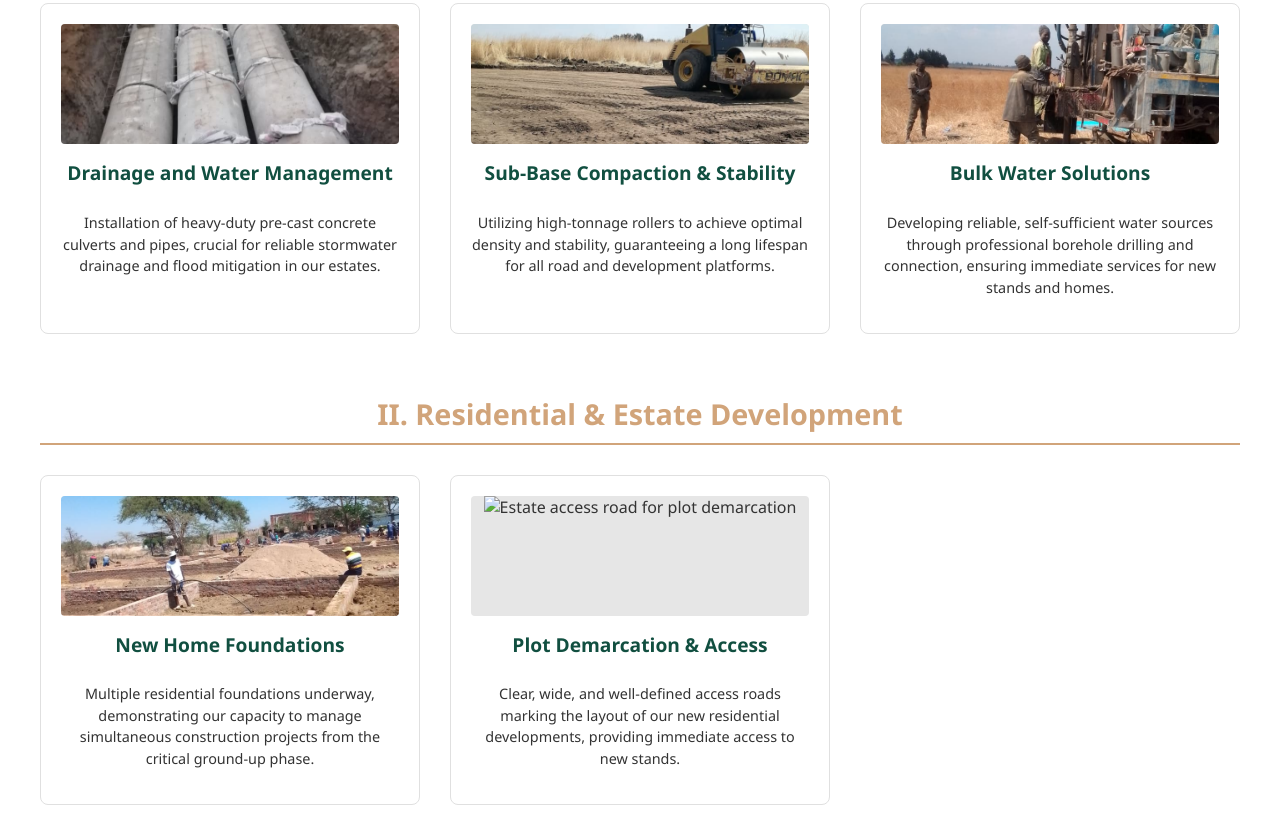
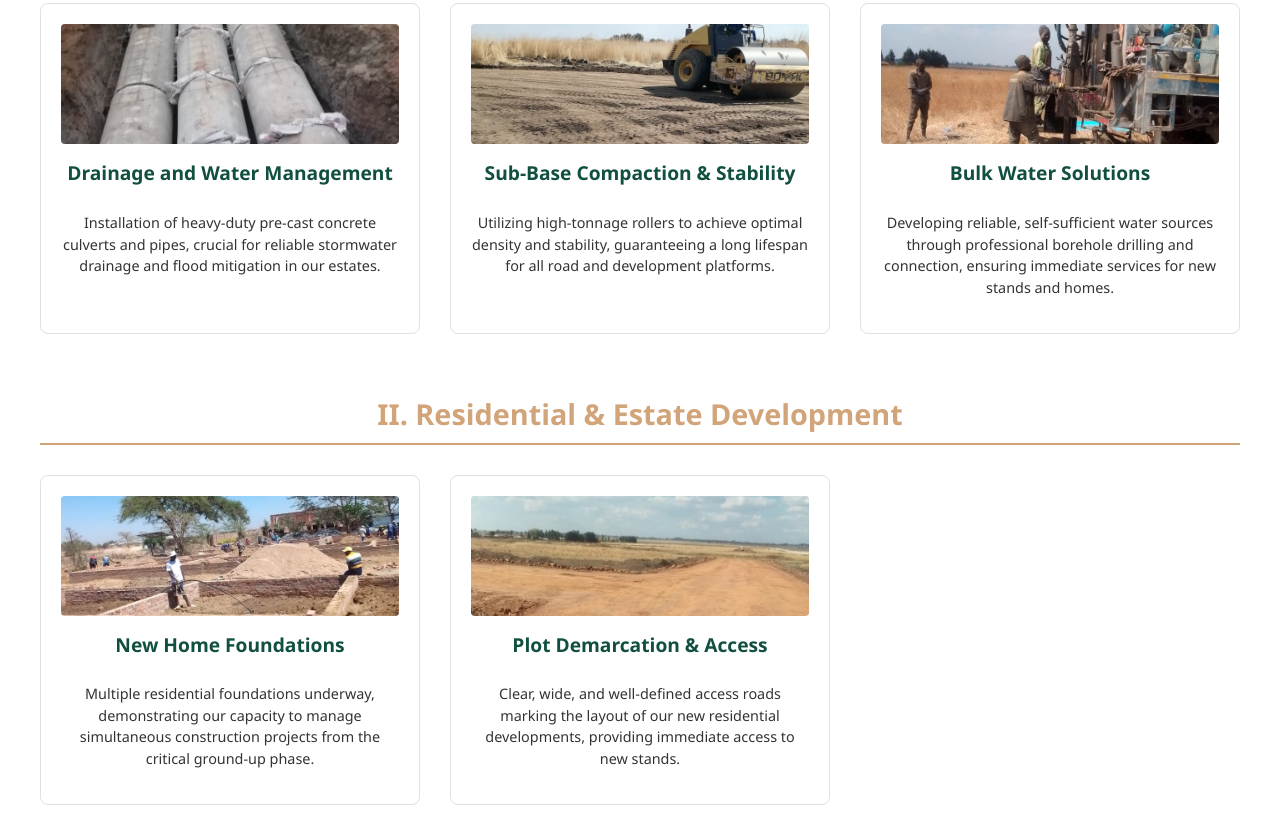
Before and after one commit to MUTSAWASHE13/etheljoshuwa, a plain HTML site: page index.html in a window 1280 px wide. Shown: the part 1352-2165 px from the top of the page. Drawn offline with Linux system fonts and the light colour scheme.

Commit message:
Update index.html

```diff
--- a/index.html
+++ b/index.html
@@ -29,7 +29,7 @@
         <div class="hero-content">
             <h2 class="tan-text">Building Foundations for Tomorrow.</h2>
             <p>Your trusted partner in Civil Engineering, Infrastructure, and Premium Land Development.</p>
-            <a href="#" class="cta-button primary-cta large-cta">View Available Stands</a>
+
         </div>
     </section>
 
@@ -122,7 +122,7 @@
 
                 <div class="service-card">
                     <div class="service-image-container">
-                        <img src="road2.jpg" alt="Estate access road for plot demarcation" class="service-image">
+                        <img src="road2.jpeg" alt="Estate access road for plot demarcation" class="service-image">
                     </div>
                     <h4>Plot Demarcation & Access</h4>
                     <p>Clear, wide, and well-defined access roads marking the layout of our new residential developments, providing immediate access to new stands.</p>
```
